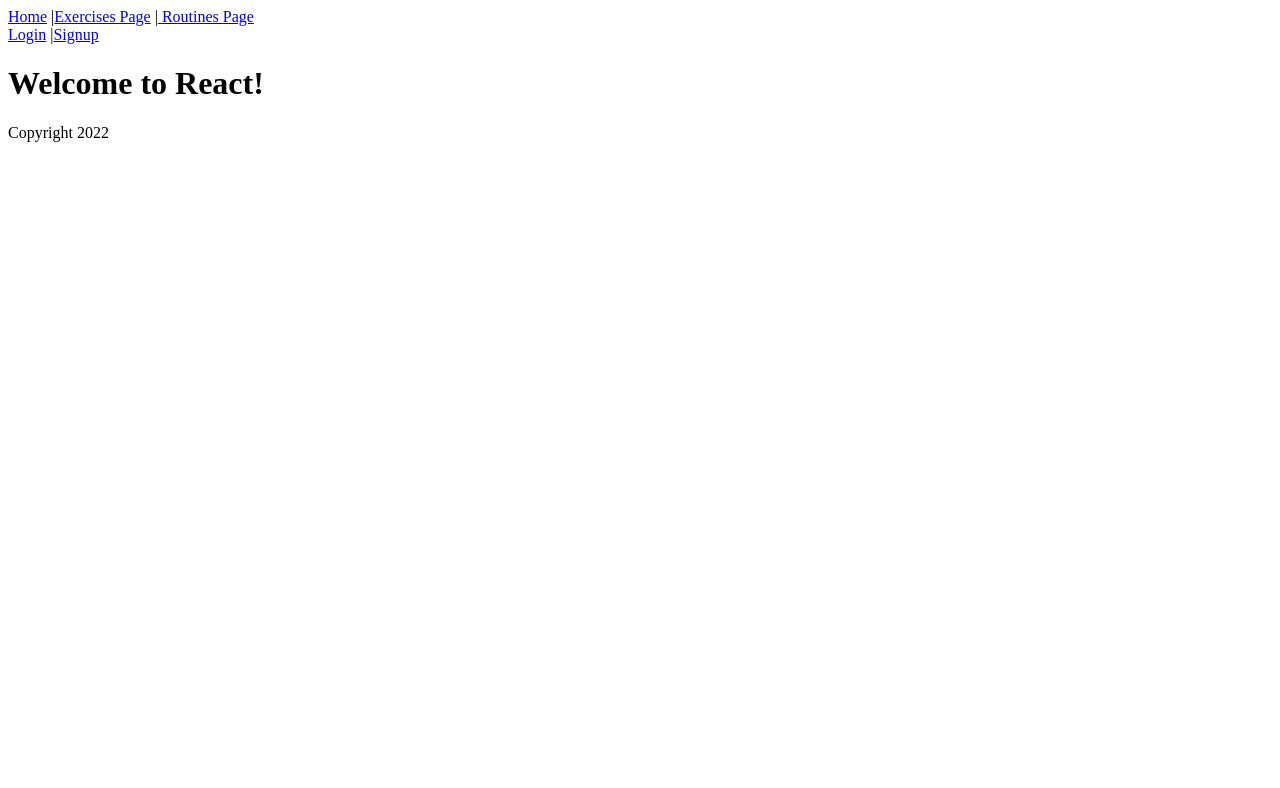
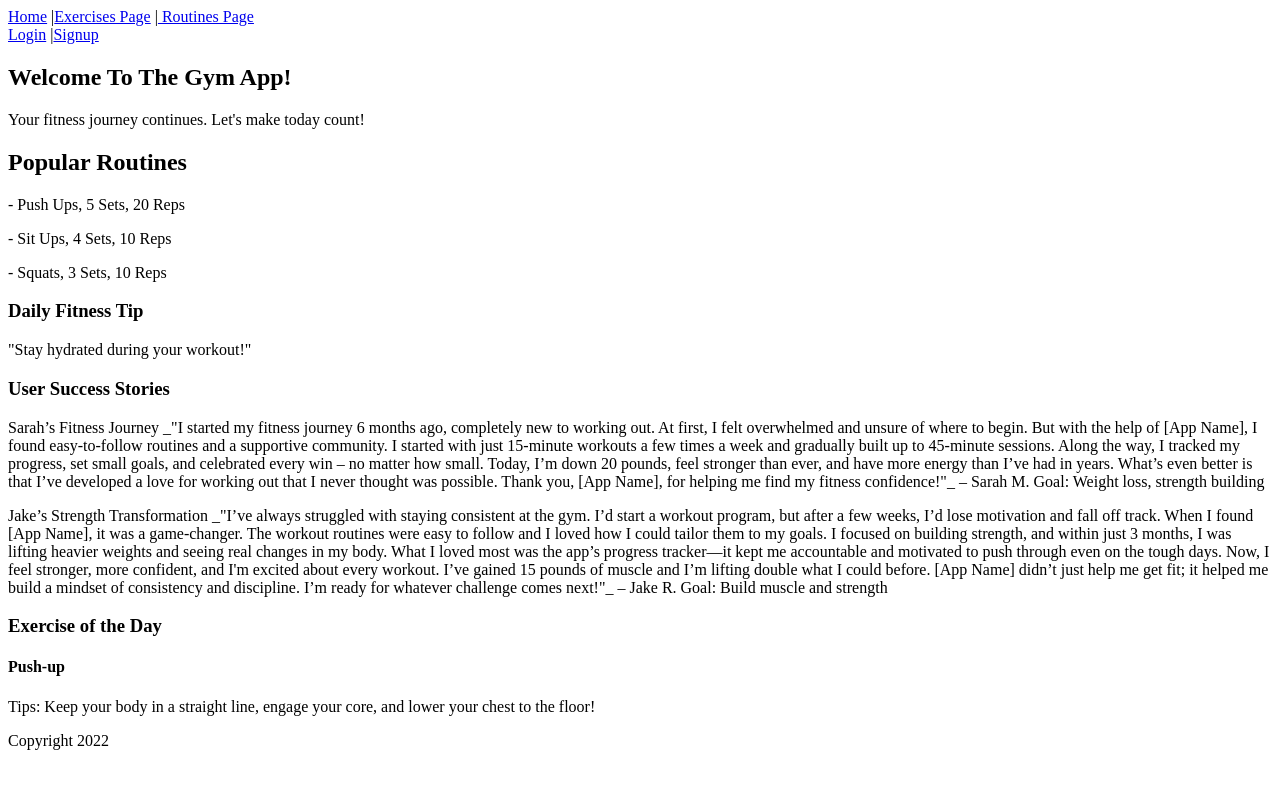
Before and after one commit to ImJustRob/gym-fitness-app-frontend, a React (Vite) app: page / in a window 1280 px wide. Shown: the top 788 px of the page. Built offline with nearby package versions, Linux system fonts and the light colour scheme.

Commit message:
add home page information

```diff
--- a/src/HomePage.jsx
+++ b/src/HomePage.jsx
@@ -1,7 +1,52 @@
 export function HomePage() {
-    return (
-      <main>
-        <h1>Welcome to React!</h1>
-      </main>
-    )
-  }
+  return (
+    <div>
+      <section className="welcome-section">
+        <h1>Welcome To The Gym App!</h1>
+        <p>Your fitness journey continues. Let's make today count!</p>
+      </section>
+
+      <section className="featured-routines">
+        <h2>Popular Routines</h2>
+        <p>- Push Ups, 5 Sets, 20 Reps</p>
+        <p>- Sit Ups, 4 Sets, 10 Reps</p>
+        <p>- Squats, 3 Sets, 10 Reps</p>
+      </section>
+
+      <section className="fitness-tips">
+        <h3>Daily Fitness Tip</h3>
+        <p>"Stay hydrated during your workout!"</p>
+      </section>
+
+      <section className="success-stories">
+        <h3>User Success Stories</h3>
+        <p>Sarah’s Fitness Journey
+
+        _"I started my fitness journey 6 months ago, completely new to working out. At first, I felt overwhelmed and unsure of where to begin. But with the help of [App Name], I found easy-to-follow routines and a supportive community. I started with just 15-minute workouts a few times a week and gradually built up to 45-minute sessions. Along the way, I tracked my progress, set small goals, and celebrated every win – no matter how small.
+
+        Today, I’m down 20 pounds, feel stronger than ever, and have more energy than I’ve had in years. What’s even better is that I’ve developed a love for working out that I never thought was possible. Thank you, [App Name], for helping me find my fitness confidence!"_
+
+        – Sarah M.
+        Goal: Weight loss, strength building</p>
+        <p>Jake’s Strength Transformation
+
+        _"I’ve always struggled with staying consistent at the gym. I’d start a workout program, but after a few weeks, I’d lose motivation and fall off track. When I found [App Name], it was a game-changer. The workout routines were easy to follow and I loved how I could tailor them to my goals.
+
+        I focused on building strength, and within just 3 months, I was lifting heavier weights and seeing real changes in my body. What I loved most was the app’s progress tracker—it kept me accountable and motivated to push through even on the tough days.
+
+        Now, I feel stronger, more confident, and I'm excited about every workout. I’ve gained 15 pounds of muscle and I’m lifting double what I could before. [App Name] didn’t just help me get fit; it helped me build a mindset of consistency and discipline. I’m ready for whatever challenge comes next!"_
+
+        – Jake R.
+        Goal: Build muscle and strength</p>
+      </section>
+
+      <section className="exercise-of-the-day">
+        <h3>Exercise of the Day</h3>
+        <div className="exercise-details">
+          <h4>Push-up</h4>
+          <p>Tips: Keep your body in a straight line, engage your core, and lower your chest to the floor!</p>
+        </div>
+      </section>
+    </div>
+  );
+}
```
